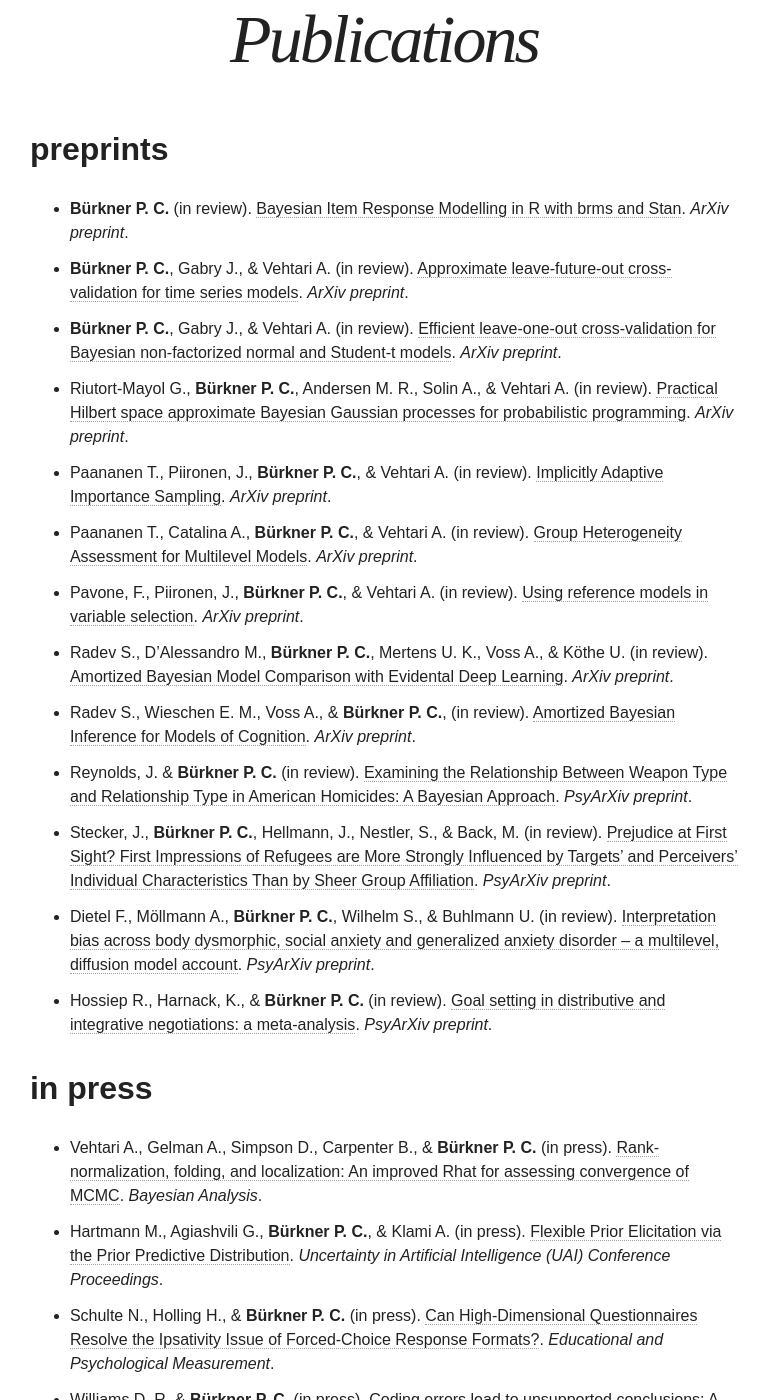
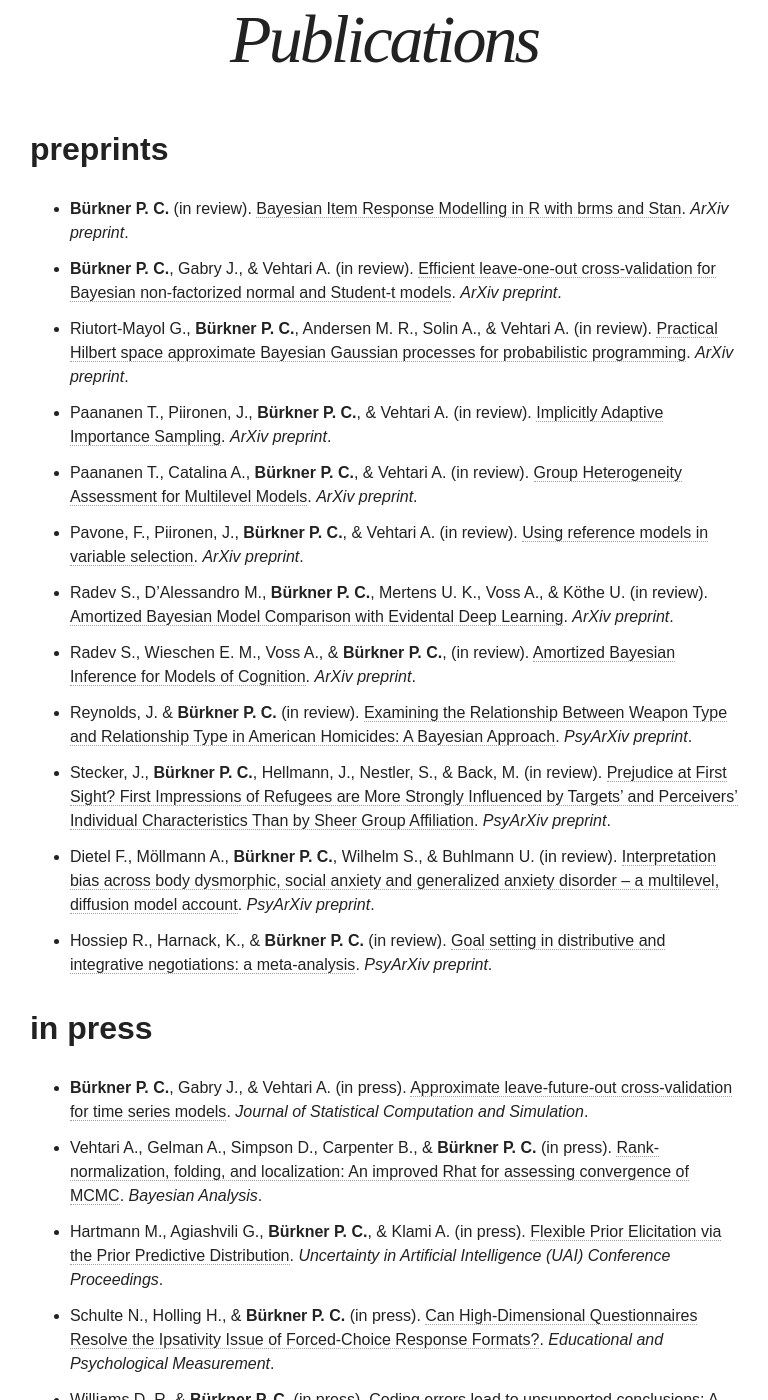
Before and after one commit to paul-buerkner/paul-buerkner.github.io, a Jekyll site: the page built from publications/index.md, in a window 1280 px wide and 1400 px high, scrolled down 473 px. Shown: the whole window, without its empty margins (256-1024 px from the left). Built offline with Jekyll 4.4.1, drawn with Linux system fonts in a browser that asks for light colours; nearby versions of some CDN libraries.

Commit message:
move paper to 'in press'

```diff
--- a/publications/index.md
+++ b/publications/index.md
@@ -7,7 +7,6 @@ excerpt: "A list of my publications"
 ## preprints
 
 * **Bürkner P. C.** (in review). [Bayesian Item Response Modelling in R with brms and Stan](https://arxiv.org/abs/1905.09501). *ArXiv preprint*.
-* **Bürkner P. C.**, Gabry J., & Vehtari A. (in review). [Approximate leave-future-out cross-validation for time series  models](https://arxiv.org/abs/1902.06281). *ArXiv preprint*.
 * **Bürkner P. C.**, Gabry J., & Vehtari A. (in review). [Efficient leave-one-out cross-validation for Bayesian non-factorized normal and Student-t models](http://arxiv.org/abs/1810.10559). *ArXiv preprint*.
 * Riutort-Mayol G., **Bürkner P. C.**, Andersen M. R., Solin A., & Vehtari A. (in review). [Practical Hilbert space approximate Bayesian Gaussian processes for probabilistic programming](http://arxiv.org/abs/2004.11408). *ArXiv preprint*.
 * Paananen T., Piironen, J., **Bürkner P. C.**, & Vehtari A. (in review). [Implicitly Adaptive Importance Sampling](http://arxiv.org/abs/1906.08850). *ArXiv preprint*.
@@ -22,6 +21,7 @@ excerpt: "A list of my publications"
 
 ## in press
 
+* **Bürkner P. C.**, Gabry J., & Vehtari A. (in press). [Approximate leave-future-out cross-validation for time series  models](https://arxiv.org/abs/1902.06281). *Journal of Statistical Computation and Simulation*.
 * Vehtari A., Gelman A., Simpson D., Carpenter B., & **Bürkner P. C.** (in press). [Rank-normalization, folding, and localization: An improved Rhat for assessing convergence of MCMC](https://arxiv.org/abs/1903.08008). *Bayesian Analysis*.
 * Hartmann M., Agiashvili G., **Bürkner P. C.**, &  Klami A. (in press). [Flexible Prior Elicitation via the Prior Predictive Distribution](https://arxiv.org/abs/2002.09868). *Uncertainty in Artificial Intelligence (UAI) Conference Proceedings*.
 * Schulte N., Holling H., & **Bürkner P. C.** (in press). [Can High-Dimensional Questionnaires Resolve the Ipsativity Issue of Forced-Choice Response Formats?](https://psyarxiv.com/43uq8/). *Educational and Psychological Measurement*.
```
